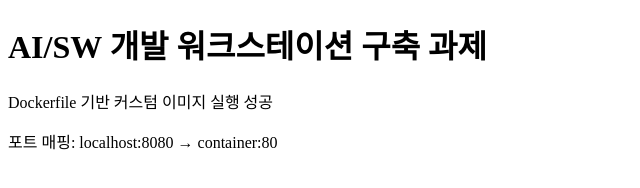
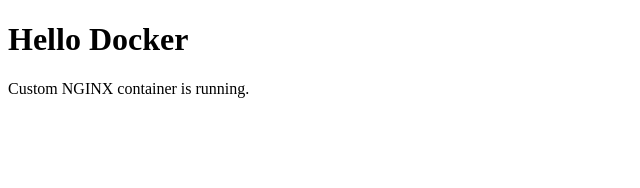
Before and after one commit to hyunn9799/codyssey, a plain HTML site: page app/index.html in a window 1280 px wide. Shown: the whole page, without its empty margins (0-640 px from the left). Drawn offline with Linux system fonts and the light colour scheme.

Commit message:
Update index.html

```diff
--- a/app/index.html
+++ b/app/index.html
@@ -1,12 +1,11 @@
 <!DOCTYPE html>
 <html lang="ko">
 <head>
-  <meta charset="UTF-8" />
-  <title>Codyssey Workstation</title>
+  <meta charset="UTF-8">
+  <title>My Docker Web</title>
 </head>
 <body>
-  <h1>AI/SW 개발 워크스테이션 구축 과제</h1>
-  <p>Dockerfile 기반 커스텀 이미지 실행 성공</p>
-  <p>포트 매핑: localhost:8080 → container:80</p>
+  <h1>Hello Docker</h1>
+  <p>Custom NGINX container is running.</p>
 </body>
 </html>
```
